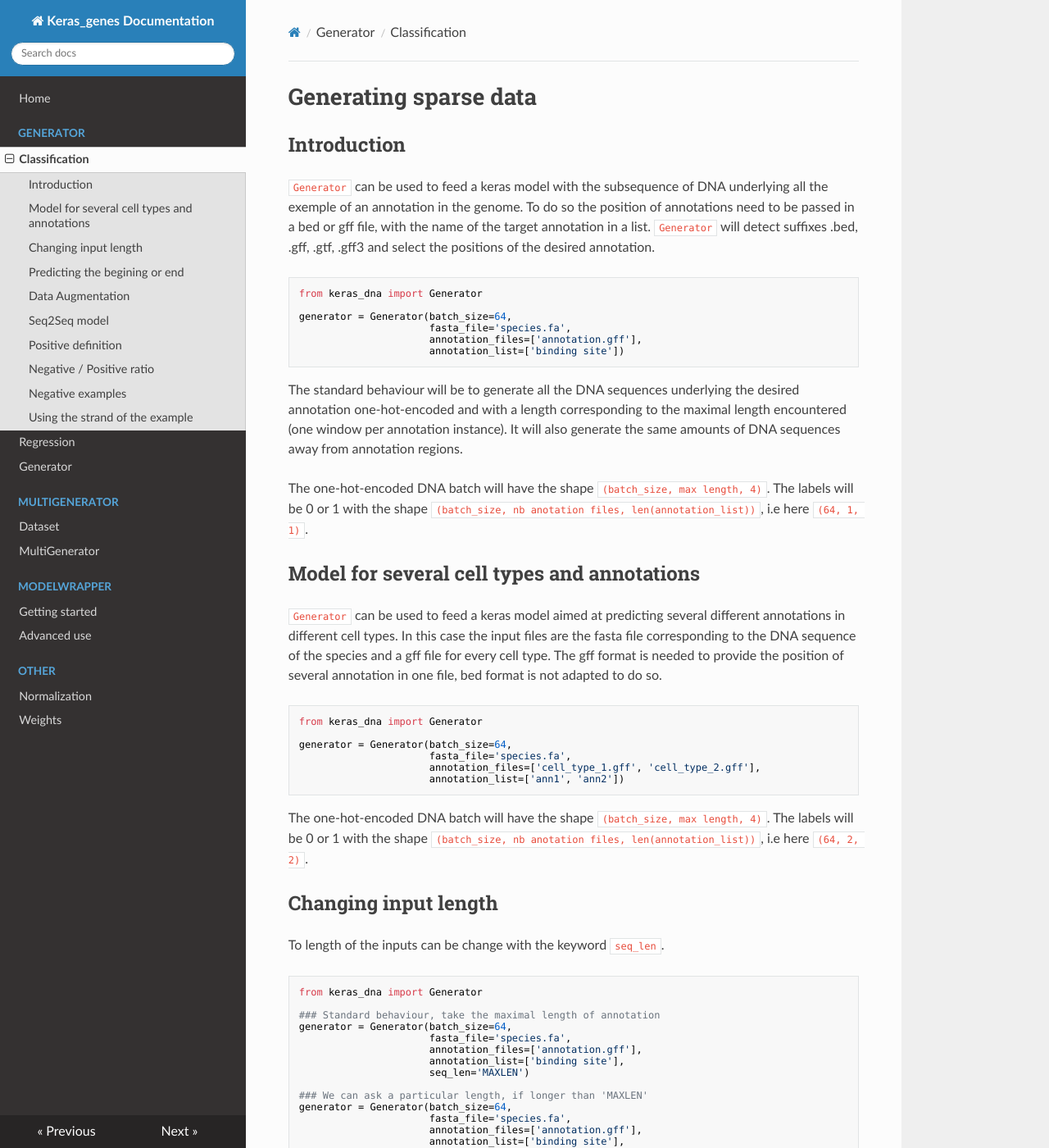
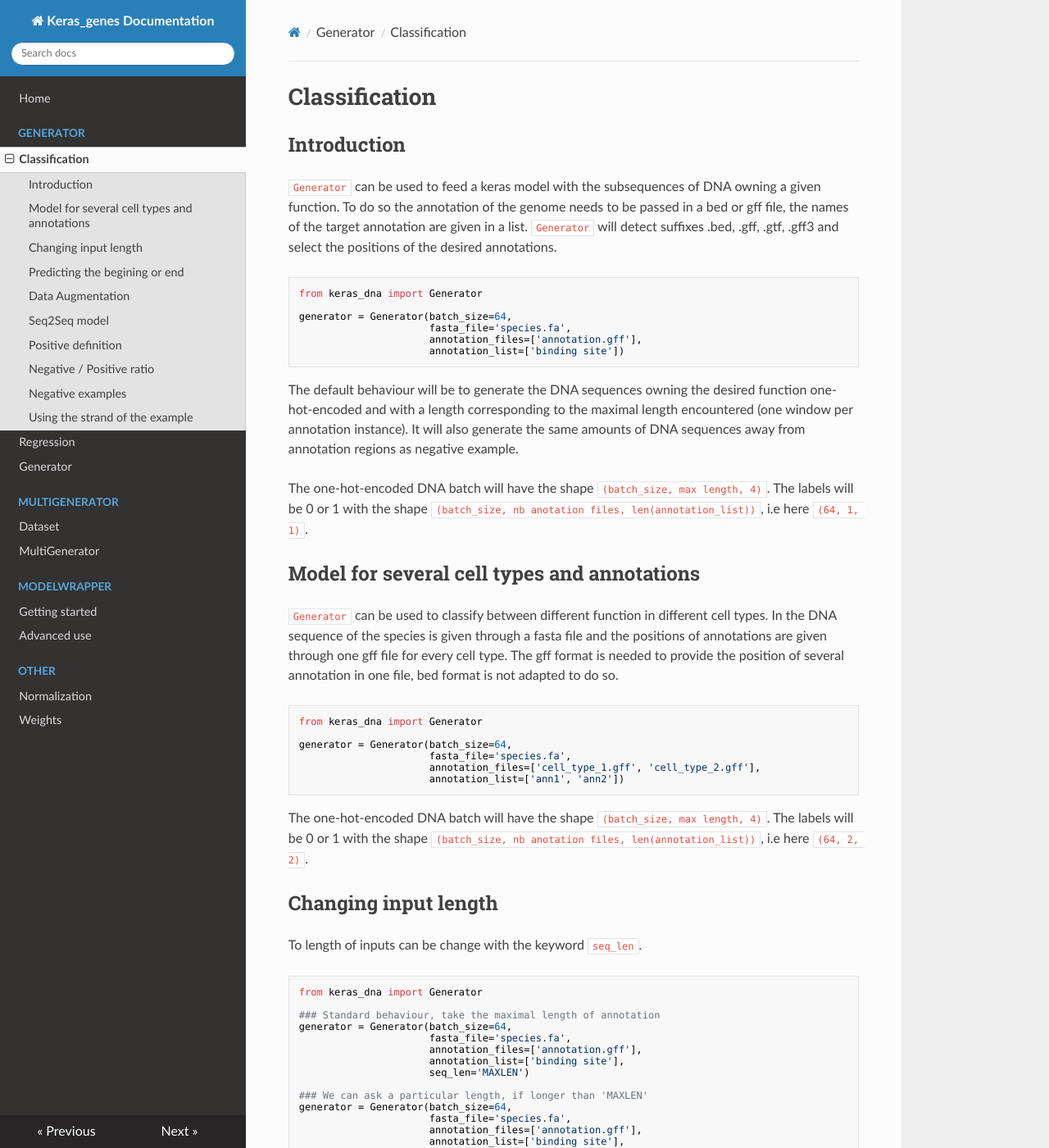
Before and after one commit to etirouthier/keras_dna, an MkDocs documentation site: the page built from docs/sparse.md, in a window 1280 px wide and 1400 px high. Shown: the whole window at 82% size. Built offline with MkDocs 1.6.1, drawn with Linux system fonts in a browser that asks for light colours; nearby versions of some CDN libraries; some of the changed text lies outside the part shown.

Commit message:
Update sparse.md

````diff
--- a/docs/sparse.md
+++ b/docs/sparse.md
@@ -1,9 +1,9 @@
-# Generating sparse data
+# Classification
 
 
 ## Introduction
 
-`Generator` can be used to feed a keras model with the subsequence of DNA underlying all the exemple of an annotation in the genome. To do so the position of annotations need to be passed in a bed or gff file, with the name of the target annotation in a list. `Generator` will detect suffixes .bed, .gff, .gtf, .gff3 and select the positions of the desired annotation.
+`Generator` can be used to feed a keras model with the subsequences of DNA owning a given function. To do so the annotation of the genome needs to be passed in a bed or gff file, the names of the target annotation are given in a list. `Generator` will detect suffixes .bed, .gff, .gtf, .gff3 and select the positions of the desired annotations.
 
 ```python
 from keras_dna import Generator
@@ -14,14 +14,14 @@ generator = Generator(batch_size=64,
                       annotation_list=['binding site'])
 ```
 
-The standard behaviour will be to generate all the DNA sequences underlying the desired annotation one-hot-encoded and with a length corresponding to the maximal length encountered (one window per annotation instance). It will also generate the same amounts of DNA sequences away from annotation regions.
+The default behaviour will be to generate the DNA sequences owning the desired function one-hot-encoded and with a length corresponding to the maximal length encountered (one window per annotation instance). It will also generate the same amounts of DNA sequences away from annotation regions as negative example.
 
 The one-hot-encoded DNA batch will have the shape `(batch_size, max length, 4)`. The labels will be 0 or 1 with the shape `(batch_size, nb anotation files, len(annotation_list))`, i.e here `(64, 1, 1)`.
 
 
 ## Model for several cell types and annotations
 
-`Generator` can be used to feed a keras model aimed at predicting several different annotations in different cell types. In this case the input files are the fasta file corresponding to the DNA sequence of the species and a gff file for every cell type. The gff format is needed to provide the position of several annotation in one file, bed format is not adapted to do so.
+`Generator` can be used to classify between different function in different cell types. In the DNA sequence of the species is given through a fasta file and the positions of annotations are given through one gff file for every cell type. The gff format is needed to provide the position of several annotation in one file, bed format is not adapted to do so.
 
 ```python
 from keras_dna import Generator
@@ -37,7 +37,7 @@ The one-hot-encoded DNA batch will have the shape `(batch_size, max length, 4)`.
 
 ## Changing input length
 
-To length of the inputs can be change with the keyword `seq_len`.
+To length of inputs can be change with the keyword `seq_len`.
 
 ```python
 from keras_dna import Generator
@@ -95,7 +95,7 @@ generator = Generator(batch_size=64,
 
 ## Data Augmentation
 
-Usually, there is far more areas on the genome that are not functionnal (or with an unknown fonctionnality). This fact leads to unbalanced dataset with fewer positive exemple if we keep the natural distribution. To assess this fact one can multiply the positive exemple with the data augmentation procedure, that is to say that all the window that contains the annotation are labeled as positive. This functionnality is available with the keyword `data_augmentation`:
+Usually, there is far more areas on the genome that are not functionnal (or with an unknown fonctionnality). This fact leads to unbalanced dataset with fewer positive exemples if we keep the natural distribution. To assess this fact one can multiply the positive exemples with a data augmentation procedure : all the windows containing a functional part are labeled as positive to the function (several window per annotation instance). This functionnality is available through the keyword `data_augmentation`:
 
 ```python
 from keras_dna import Generator
@@ -131,7 +131,7 @@ The labels shape will be `(batch_size, seq_len, nb cell type, nb annotation)`
 
 ## Positive definition
 
-In the case of a model predicting several annotations, the same window can be labeled by more than one value. One use the keyword `define_positive` to change the definition of a positive label. It can either be a sequence that contains all the annotation or a sequence that just match a part of the annotation (it does not mean that a data_augmentation will be applied).
+In the case of a model predicting several annotations, the same window can be positively labeled for more than one function. One use the keyword `define_positive` to change the definition of a positive label. It can either be a sequence that contains all an annotation instance or a sequence that just match a part of an annotation. Note that it does not mean that a data_augmentation will be applied.
 
 ```python
 from keras_dna import Generator
@@ -153,7 +153,7 @@ generator = Generator(batch_size=64,
 
 ## Negative / Positive ratio
 
-One can change the negative / positive ratio by using the keyword `negative_ratio` which is by default set to 1. A positive example contains at least one annotation, a negative sample if far away from any selected annotation.
+One can change the negative / positive ratio by using the keyword `negative_ratio` which is by default set to 1. A positive example contains at least one annotation, a negative sample if far away from any desired annotations.
 
 ```python
 from keras_dna import Generator
@@ -204,7 +204,7 @@ generator = Generator(batch_size=64,
 
 ## Using the strand of the example
 
-If the passed annotation files precise the strand of the example of every annotation then by setting the keyword `use_strand` to True, the `Generator` will reverse complement the example in the backward strand. This may be useful for the model to read the DNA sequence like the cell machinery.
+If the annotation files precise the strand for every annotation then by setting the keyword `use_strand` to True, the `Generator` will reverse complement the example known to be in the backward strand. This may be useful for the model to read the DNA sequence as the cell machinery.
 
 ```python
 from keras_dna import Generator
@@ -216,4 +216,5 @@ generator = Generator(batch_size=64,
                       annotation_list=['gene'],
                       use_strand=True)
 ```
+
 -----------------------------------
````
